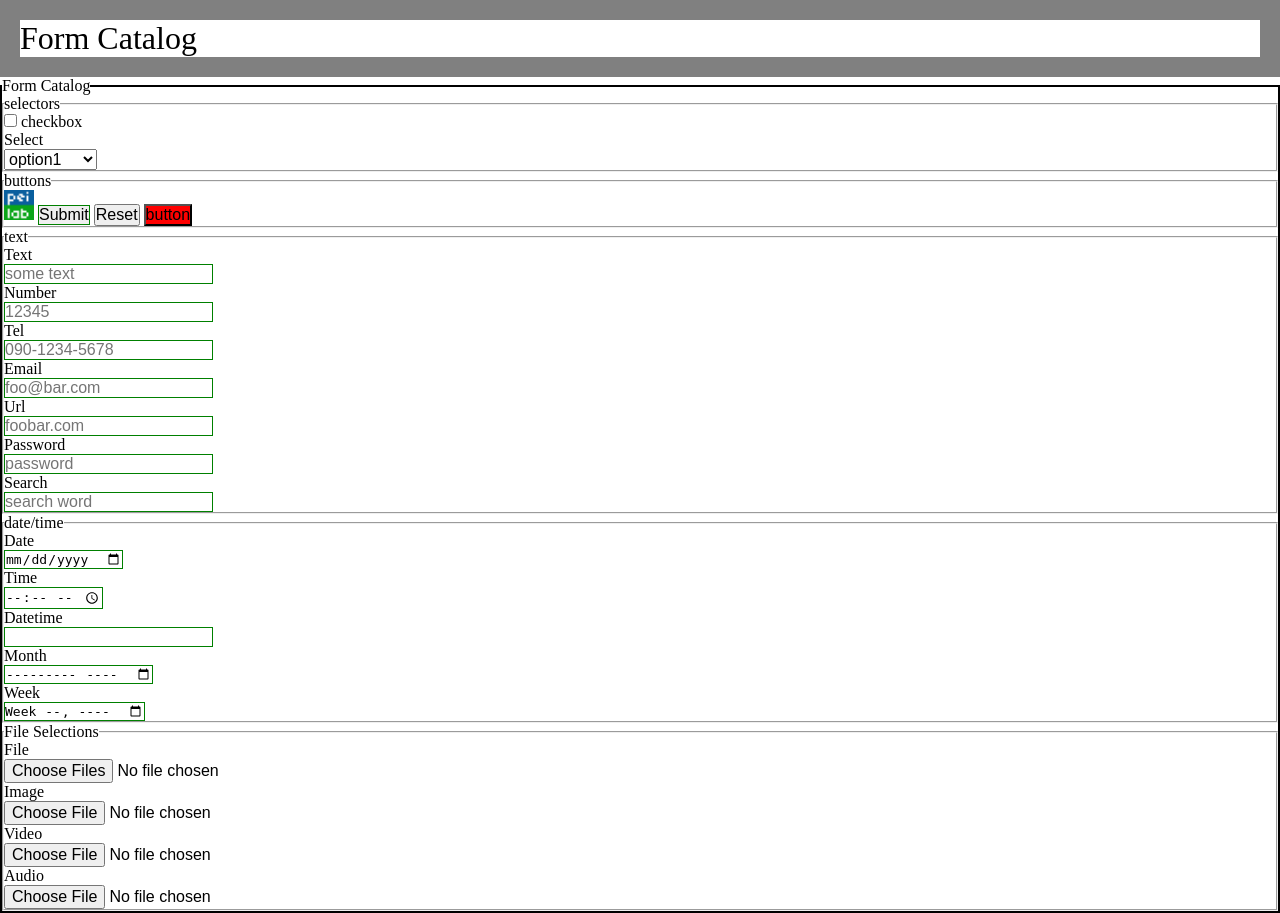
After one commit to peisan/WasedaMobileProgrammingClass, a PHP site: page /form.html in a window 1280 px wide. The commit adds this page. Run offline with PHP 8.4, Linux system fonts and the light colour scheme; some libraries are stand-ins or nearby versions.

Commit message:
form page file name change

```diff
--- /dev/null
+++ b/form.html
@@ -0,0 +1,163 @@
+<!DOCTYPE htlm>
+<html lang="ja">
+<head>
+  <title>Mobile Programing</title>
+  <meta http-equiv="content-type" content="text/html; charset=utf-8" />
+  <meta charset="utf-8"/>
+  <meta name="description" content="Waseda">
+  <meta name="keywords" content="Waseda, Mobile, Programing">
+
+  <!-- device width, no scaling -->
+  <meta name="viewport" content="width=device-width, initial-scale=1.0, maximum-scale=1.0, user-scalable=no" />
+
+  <!-- website icons -->
+  <link rel="icon" href="favicon.png">
+  <link rel="shortcut icon" href="favicon.png">
+  <link rel="apple-touch-icon" href="favicon.png">
+
+  <!-- base stylesheet -->
+  <link rel="stylesheet" href="main.css" type="text/css"/>
+  <!-- SP stylesheet -->
+  <link rel="stylesheet" href="sp.css" type="text/css" media="only screen and (max-device-width:480px)"/>
+
+  <script type="text/javascript" src="http://zeptojs.com/zepto.min.js"></script>
+</head>
+
+<body>
+
+<header>
+  <a name="top"></a>
+  <h1>Form Catalog</h1>
+</header>
+
+<form>
+  <fieldset class="bordered">
+    <legend>Form Catalog</legend>
+
+    <fieldset>
+    <legend>selectors</legend>
+
+    <!-- checkbox -->
+    <input type="checkbox" id="accept" name="accept">
+    <label for="accept">checkbox</label>
+
+    <!-- select list -->
+    <dl>
+      <dt><label for="select">Select</label></dt>
+      <dd>
+        <select id="select" name="select">
+          <optgroup label="group">
+          <option>option1</option>
+          <option>option2</option>
+          <option>option3</option>
+          </optgroup>
+        </select>
+      </dd>
+    </dl>
+    </fieldset>
+
+    <fieldset>
+    <legend>buttons</legend>
+
+    <!-- Buttons -->
+    <input type="image" src="favicon.png">
+    <input type="submit">
+    <input type="reset">
+    <input type="button" value="button">
+
+    </fieldset>
+
+    <!-- Text -->
+    <fieldset>
+    <legend>text</legend>
+
+    <dl>
+      <dt><label for="text">Text</label></dt>
+      <dd><input id="text" type="text" placeholder="some text"></dd>
+
+      <dt><label for="number">Number</label></dt>
+      <dd><input id="number" type="number" placeholder="12345"></dd>
+
+      <dt><label for="tel">Tel</label></dt>
+      <dd><input id="tel" type="tel" placeholder="090-1234-5678"></dd>
+
+      <dt><label for="email">Email</label></dt>
+      <dd><input id="email" type="email" placeholder="foo@bar.com"></dd>
+
+      <dt><label for="url">Url</label></dt>
+      <dd><input id="url" type="url" placeholder="foobar.com"></dd>
+
+      <dt><label for="password">Password</label></dt>
+      <dd><input id="password" type="password" placeholder="password"></dd>
+
+      <dt><label for="search">Search</label></dt>
+      <dd><input id="search" type="search" placeholder="search word"></dd>
+    </dl>
+    </fieldset>
+
+    <!-- Date / Time -->
+    <fieldset>
+    <legend>date/time</legend>
+
+    <dl>
+      <dt><label for="date">Date</label></dt>
+      <dd><input id="date" type="date"></dd>
+
+      <dt><label for="time">Time</label></dt>
+      <dd><input id="time" type="time"></dd>
+
+      <dt><label for="datetime">Datetime</label></dt>
+      <dd><input id="datetime" type="datetime"></dd>
+
+      <dt><label for="month">Month</label></dt>
+      <dd><input id="month" type="month"></dd>
+
+      <dt><label for="week">Week</label></dt>
+      <dd><input id="week" type="week"></dd>
+
+
+    </dl>
+    </fieldset>
+
+    <!-- File Selectors -->
+    <fieldset>
+    <legend>File Selections</legend>
+      <dt><label for="file">File</label></dt>
+      <dd><input id="file" type="file" name="file" multiple></dd>
+
+      <dt><label for="image">Image</label></dt>
+      <dd><input id="image" type="file" name="image" accept="image/*"></dd>
+
+      <dt><label for="video">Video</label></dt>
+      <dd><input id="video" type="file" name="video" accept="video/*"></dd>
+
+      <dt><label for="audio">Audio</label></dt>
+      <dd><input id="audio" type="file" name="audio" accept="audio/*"></dd>
+
+    </fieldset>
+
+
+  </fieldset>
+
+</form>
+
+
+<div>
+<footer>
+  <ul>
+  </ul>
+</footer>
+
+
+<script type="text/javascript">
+//hide url area
+if(window.addEventListener){
+  window.addEventListener("load",function(){
+    setTimeout(window.scrollTo(0,1),0);
+  });
+}
+</script>
+
+</body>
+
+</html>
--- a/jqm.html
+++ b/jqm.html
@@ -173,7 +173,7 @@ src="http://code.jquery.com/mobile/1.0/jquery.mobile-1.0.min.js"></script>
     </form>
   </div>
   <footer data-role="footer">
-  Copyright 2012, Ippei Arita
+  Copyright 2013, Ippei Arita
   </footer>
 </div>
 
--- a/main.css
+++ b/main.css
@@ -39,11 +39,9 @@ input[type=image]{
 
 /* elements */
 h1{
-  border: 20px;
+  border: 20px solid grey;
   font-size: 32px;
 }
-
-
 
 /* CSS Selectors */
 /* works only with CSS3 */
@@ -59,3 +57,7 @@ input:valid:not([type=file]) {
 .rounded {
  border-radius: 10px;
 }
+
+.bordered {
+  border: 2px solid black;
+}
```
Also changed, not shown: index.html (+15 -3 lines).
